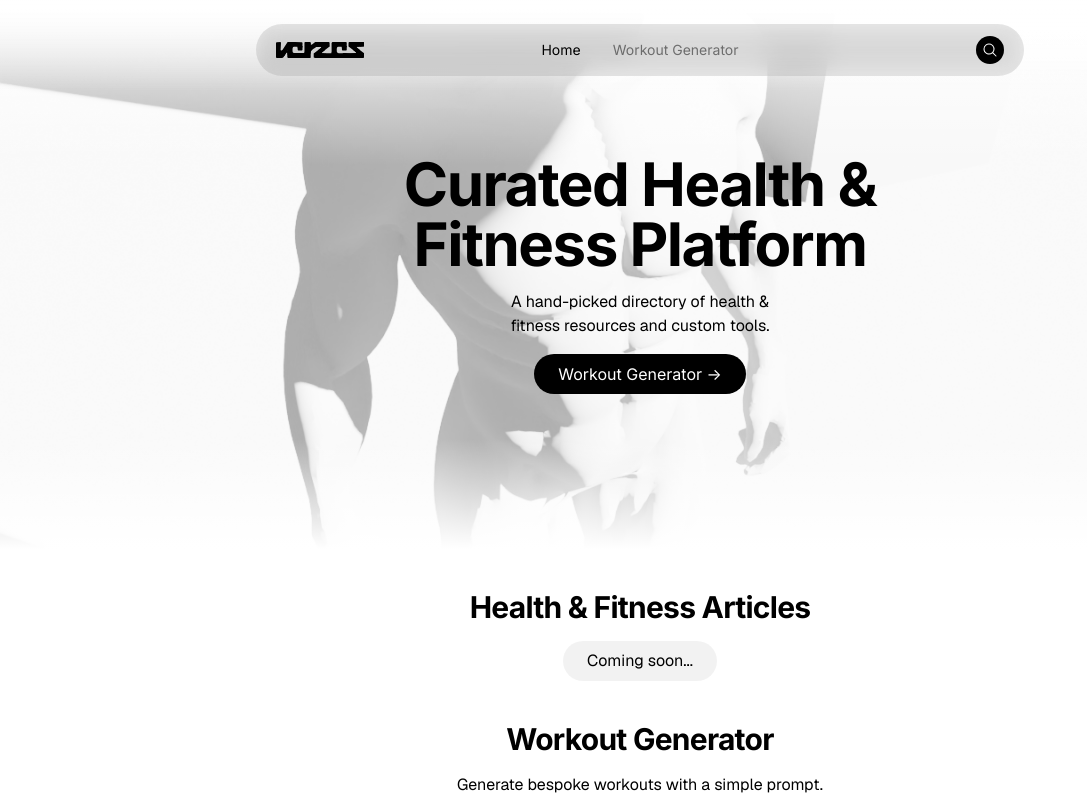
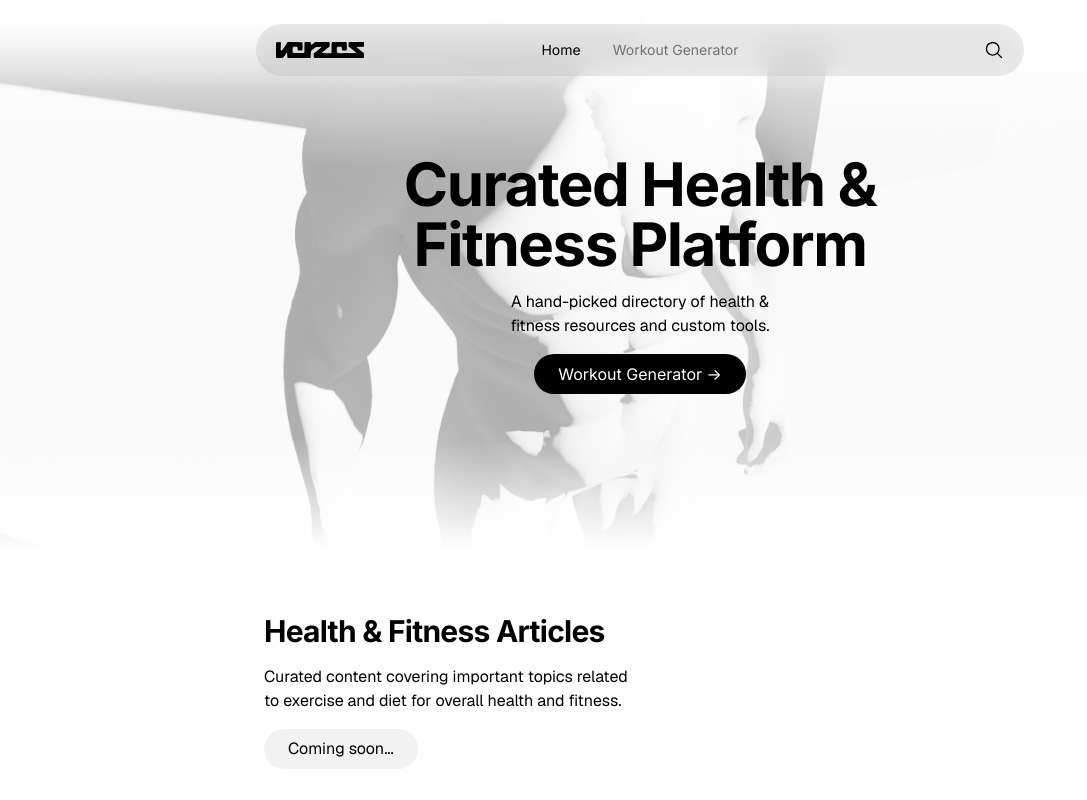
Before and after one commit to myxchine/verzes, a Next.js app: page / in a window 1280 px wide. Shown: the top 800 px of the page, without its empty margins (0-1087 px from the left). Built offline with nearby package versions, Linux system fonts and the light colour scheme.

Commit message:
added dynamic sitemap genetor, changed some ui to be easier on the eyes, fixed some metadata to be more descriotive and on landing page as well

```diff
--- a/src/app/(site)/page.tsx
+++ b/src/app/(site)/page.tsx
@@ -7,7 +7,7 @@ export default function Home() {
     <>
       <Section
         full
-        className="relative -mt-[var(--header-height-mobile)] md:-mt-[var(--header-height-desktop)]"
+        className="relative -mt-[var(--header-height-mobile)] md:-mt-[var(--header-height-desktop)] mb-6"
       >
         <Image
           src="/manthing.png"
@@ -39,17 +39,26 @@ export default function Home() {
       </Section>
       <Section>
         <Row>
-          <Component centered>
+          <Component small>
             <h2>Health & Fitness Articles</h2>
+            <p>
+              Curated content covering important topics related to exercise and
+              diet for overall health and fitness.
+            </p>
 
-            <p className="px-6 py-2 bg-black/5 rounded-full w-fit mx-auto">
+            <p className="px-6 py-2 bg-black/5 rounded-full w-fit">
               Coming soon...
             </p>
           </Component>
-          <Component small centered>
+        </Row>
+        <Row>
+          <Component small>
             <h2>Workout Generator</h2>
 
-            <p>Generate bespoke workouts with a simple prompt.</p>
+            <p>
+              Generate bespoke workouts tailored to your goal with a simple prompt. Don't like it?
+              Regenerate it!
+            </p>
             <Link
               href="/workout-generator"
               className="bg-black text-sm w-fit md:text-base text-background rounded-full px-6 py-2 hover:bg-black/80"
--- a/src/app/(workout-generator)/layout.tsx
+++ b/src/app/(workout-generator)/layout.tsx
@@ -6,9 +6,10 @@ import Nav from "@/components/workout-generator/global/header/nav";
 export const metadata: Metadata = {
   title: {
     default: "Workout Generator",
-    template: "%s - Workout Generator",
+    template: "%s | Workout Generator",
   },
-  description: "Generate bespoke workouts with a simple prompt.",
+  description:
+    "Generate bespoke workouts tailored to your goal with a simple prompt. Don't like it? Regenerate it!",
   icons: {
     icon: "/favicon.ico",
   },
@@ -31,7 +32,6 @@ export default function RootLayout({
       >
         {children}
       </main>
-
     </SessionProvider>
   );
 }
--- a/src/app/layout.tsx
+++ b/src/app/layout.tsx
@@ -19,7 +19,10 @@ const interSans = Inter({
 });
 
 export const metadata: Metadata = {
-  title: "Verzes | Curated Health & Fitness Platform",
+  title: {
+    default: "Verzes | Curated Health & Fitness Platform",
+    template: "%s | Verzes",
+  },
   description:
     "A hand-picked directory of health & fitness resources and custom tools.",
   icons: {
--- /dev/null
+++ b/src/app/sitemap.ts
@@ -0,0 +1,10 @@
+import type { MetadataRoute } from "next";
+
+const baseUrl = "https://verzes.com";
+const urls = ["/", "/signin", "/workout-generator"];
+export default function sitemap(): MetadataRoute.Sitemap {
+  const routes = urls.map((url) => ({
+    url: `${baseUrl}${url}`,
+  }));
+  return routes;
+}
--- a/src/components/global/header/desktop.tsx
+++ b/src/components/global/header/desktop.tsx
@@ -11,12 +11,10 @@ export default function Menu() {
       </div>
 
       <Nav className="flex flex-row gap-8 w-fit justify-center items-center " />
-      <div className="w-1/6 justify-end items-center">
-        <div className="bg-black text-background rounded-full p-[6px] hover:bg-black/80 ml-auto w-fit">
-          <Link href="/workout-generator/workouts">
-            <SearchIcon className="size-4 cursor-pointer " />
-          </Link>
-        </div>
+      <div className="w-1/6 flex flex-col justify-center items-end ">
+        <Link href="/workout-generator/workouts" >
+          <SearchIcon className="size-5 cursor-pointer " />
+        </Link>
       </div>
     </div>
   );
--- a/src/components/global/header/index.tsx
+++ b/src/components/global/header/index.tsx
@@ -5,7 +5,7 @@ export const dynamic = "force-dynamic";
 export default function Header() {
   return (
     <header className="flex flex-col w-full sticky top-0 z-[1000000]   p-3 px-4 md:p-4 md:pt-6 top-gradient">
-      <div className=" w-full px-4 pr-3 py-2 md:px-5 md:py-3 max-w-3xl mx-auto rounded-full bg-black/5 z-50 backdrop-invert-10 backdrop-blur-md opacity-100 ">
+      <div className=" w-full px-4 pr-3 py-3 md:px-5 md:py-4 max-w-3xl mx-auto rounded-full bg-black/5 z-50 backdrop-invert-5 backdrop-blur-md opacity-100 ">
         <Mobile />
         <Desktop />
       </div>
--- a/src/components/global/header/mobile.tsx
+++ b/src/components/global/header/mobile.tsx
@@ -31,12 +31,10 @@ export default function MobileMenu() {
         <Buttons open={isOpen} setIsOpen={setIsOpen} />
         <Logo />
         <div className="w-1/3  flex-col justify-end items-end flex ">
-        <Link
-          href="/workout-generator/workouts"
-          className="bg-black text-background rounded-full p-[6px] hover:bg-black/80  ml-auto"
-        >
-          <SearchIcon className="size-4 cursor-pointer " />
-        </Link></div>
+          <Link href="/workout-generator/workouts" className="  ml-auto">
+            <SearchIcon className="size-5 cursor-pointer " />
+          </Link>
+        </div>
       </div>
     </div>
   );
```
